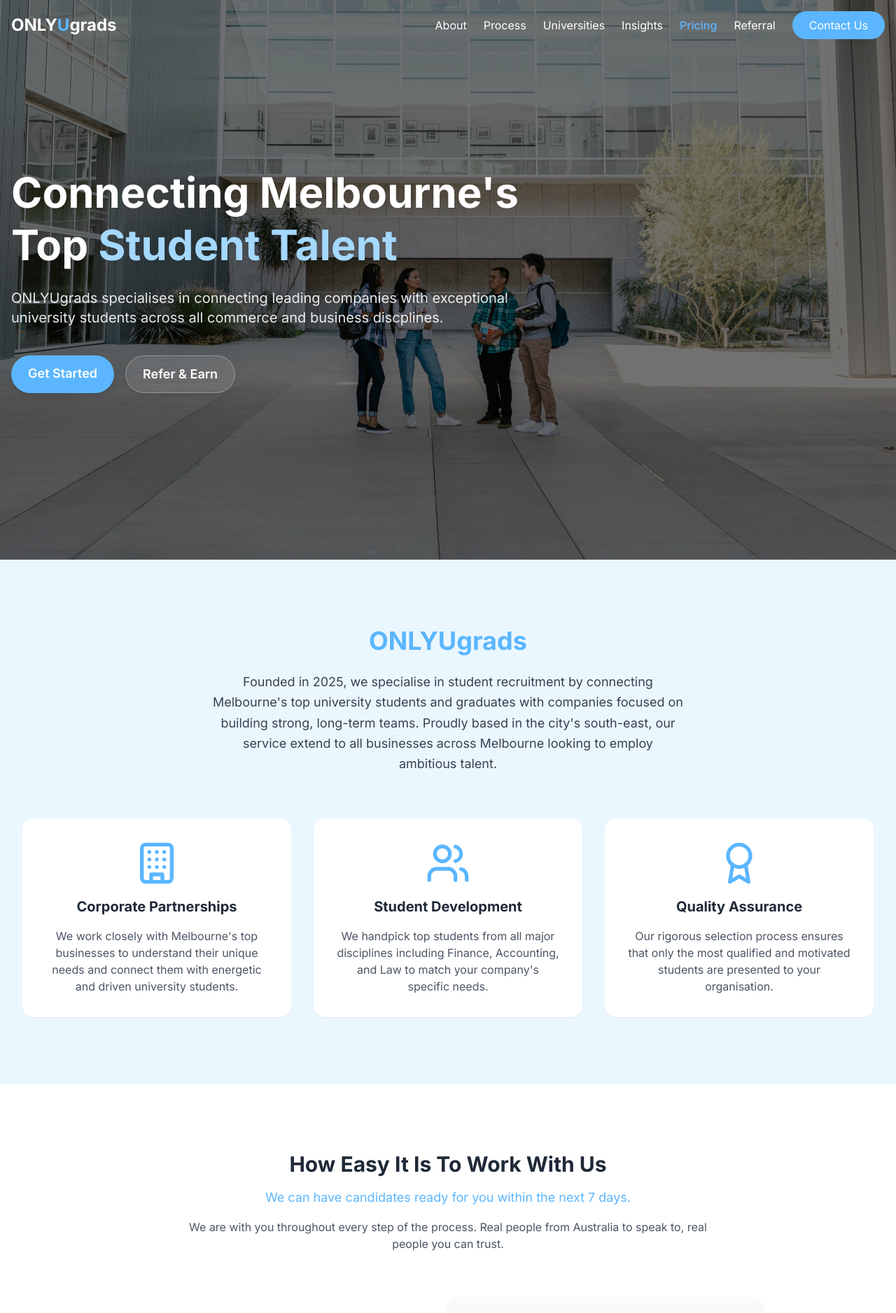
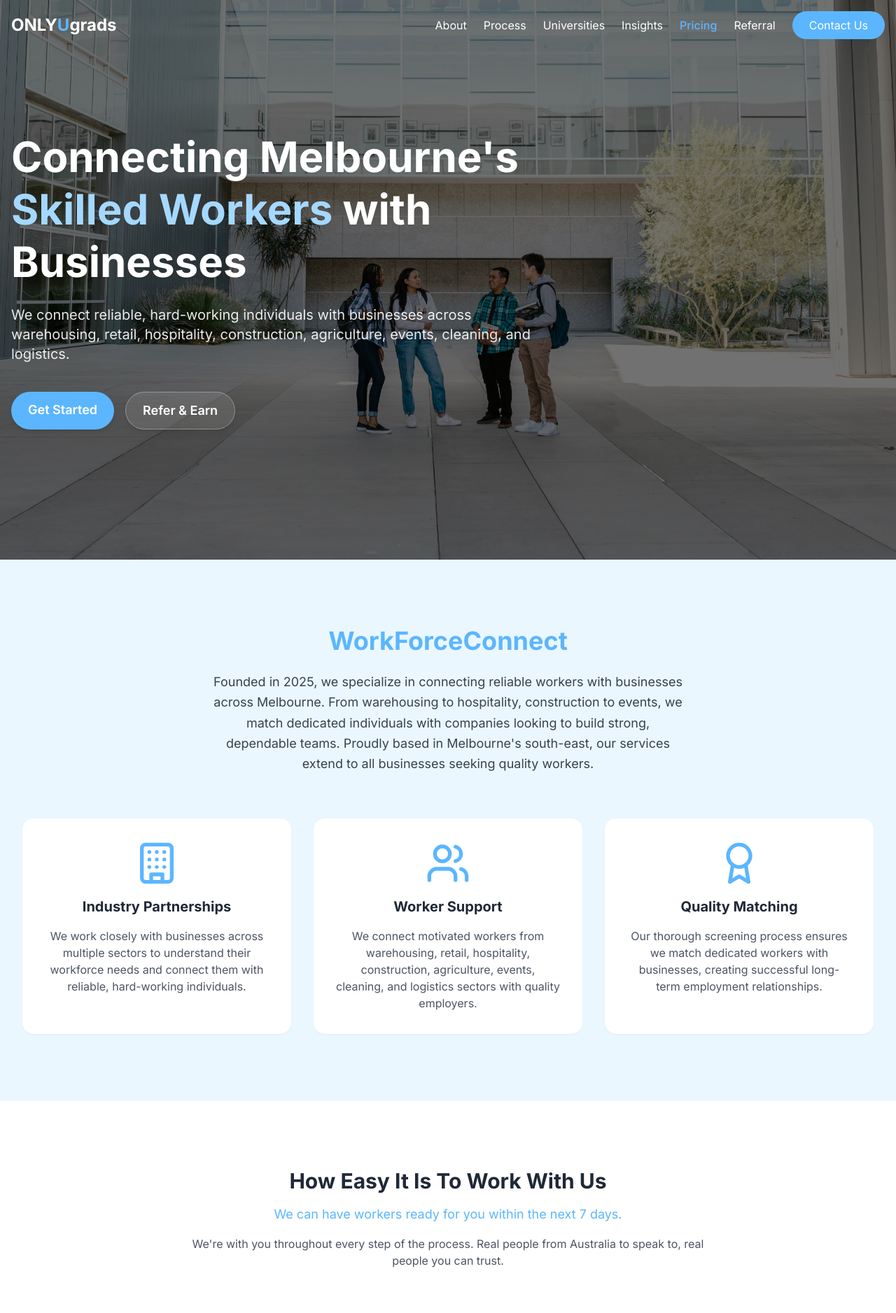
Before and after one commit to Zaggy887/Labour, a React (Vite) app: page / in a window 1280 px wide. Shown: the top 1877 px of the page at 70% size. Built offline with nearby package versions, Linux system fonts and the light colour scheme.

Commit message:
Updated App.tsx

```diff
--- a/src/App.tsx
+++ b/src/App.tsx
@@ -4,7 +4,7 @@ import Hero from "./components/Hero";
 import About from "./components/About";
 import Process from "./components/Process";
 import Statistics from "./components/Statistics";
-import Universities from "./components/Universities";
+import Industries from "./components/Universities";
 import Articles from "./components/Articles";
 import ContactForm from "./components/ContactForm";
 import Pricing from "./components/Pricing";
@@ -36,7 +36,7 @@ function App() {
         <About />
         <Process />
         <Statistics />
-        <Universities />
+        <Industries />
         <Articles />
         <ContactForm />
         <Pricing />
--- a/src/components/About.tsx
+++ b/src/components/About.tsx
@@ -29,37 +29,36 @@ const About = () => {
       <div className="container">
         <div className="text-center max-w-3xl mx-auto mb-16">
           <h2 className="fade-in mb-6">
-            <span className="text-[#5BB6FF] font-bold">ONLY</span>
-            <span className="text-[#5BB6FF]">U</span>
-            <span className="text-[#5BB6FF] font-bold">grads</span>
+            <span className="text-[#5BB6FF] font-bold">WorkForce</span>
+            <span className="text-[#5BB6FF]">Connect</span>
           </h2>
           <p className="fade-in text-lg text-gray-700 leading-relaxed max-w-2xl mx-auto">
-            Founded in 2025, we specialise in student recruitment by connecting Melbourne's top university students and graduates with companies focused on building strong, long-term teams. Proudly based in the city's south-east, our service extend to all businesses across Melbourne looking to employ ambitious talent.
+            Founded in 2025, we specialize in connecting reliable workers with businesses across Melbourne. From warehousing to hospitality, construction to events, we match dedicated individuals with companies looking to build strong, dependable teams. Proudly based in Melbourne's south-east, our services extend to all businesses seeking quality workers.
           </p>
         </div>
 
         <div className="grid md:grid-cols-3 gap-8">
           <div className="fade-in card p-8 flex flex-col items-center text-center">
             <Building className="w-16 h-16 text-[#5BB6FF] mb-4" />
-            <h3 className="text-xl font-bold mb-4">Corporate Partnerships</h3>
+            <h3 className="text-xl font-bold mb-4">Industry Partnerships</h3>
             <p className="text-gray-600">
-              We work closely with Melbourne's top businesses to understand their unique needs and connect them with energetic and driven university students.
+              We work closely with businesses across multiple sectors to understand their workforce needs and connect them with reliable, hard-working individuals.
             </p>
           </div>
 
           <div className="fade-in card p-8 flex flex-col items-center text-center" style={{ transitionDelay: '0.2s' }}>
             <Users className="w-16 h-16 text-[#5BB6FF] mb-4" />
-            <h3 className="text-xl font-bold mb-4">Student Development</h3>
+            <h3 className="text-xl font-bold mb-4">Worker Support</h3>
             <p className="text-gray-600">
-              We handpick top students from all major disciplines including Finance, Accounting, and Law to match your company's specific needs.
+              We connect motivated workers from warehousing, retail, hospitality, construction, agriculture, events, cleaning, and logistics sectors with quality employers.
             </p>
           </div>
 
           <div className="fade-in card p-8 flex flex-col items-center text-center" style={{ transitionDelay: '0.4s' }}>
             <Award className="w-16 h-16 text-[#5BB6FF] mb-4" />
-            <h3 className="text-xl font-bold mb-4">Quality Assurance</h3>
+            <h3 className="text-xl font-bold mb-4">Quality Matching</h3>
             <p className="text-gray-600">
-              Our rigorous selection process ensures that only the most qualified and motivated students are presented to your organisation.
+              Our thorough screening process ensures we match dedicated workers with businesses, creating successful long-term employment relationships.
             </p>
           </div>
         </div>
--- a/src/components/Articles.tsx
+++ b/src/components/Articles.tsx
@@ -25,28 +25,28 @@ const Articles = () => {
 
   const articles = [
   {
-    title: 'Corporate Crisis: Employee Turnover Solutions',
-    image: 'https://images.pexels.com/photos/8062287/pexels-photo-8062287.jpeg?auto=compress&cs=tinysrgb&w=1260&h=750&dpr=2',
-    desc: 'Learn how integrating university students into your workforce can address high turnover rates and build a sustainable talent pipeline.',
-    link: 'https://www.shrm.org/topics-tools/news/all-things-work/reducing-employee-turnover',
-    alt: 'Office team discussing ideas',
-    date: 'March 18, 2025',
+    title: 'The Growing Demand for Flexible Labour',
+    image: 'https://images.pexels.com/photos/4491881/pexels-photo-4491881.jpeg?auto=compress&cs=tinysrgb&w=1260&h=750&dpr=2',
+    desc: 'Explore how businesses across warehousing, hospitality, and retail are adapting to flexible workforce models to meet seasonal and operational demands.',
+    link: 'https://www.mckinsey.com/featured-insights/future-of-work/the-future-of-work-after-covid-19',
+    alt: 'Workers in warehouse',
+    date: 'February 2025',
   },
   {
-    title: 'Students Are Changing the Corporate World',
-    image: 'https://images.pexels.com/photos/9783812/pexels-photo-9783812.jpeg?auto=compress&cs=tinysrgb&w=1260&h=750&dpr=2',
-    desc: 'Discover how university students are bringing technological proficiency, adaptability, and fresh perspectives that are reshaping traditional business models.',
-    link: 'https://www.aacsb.edu/insights/articles/2024/06/equipping-business-students-for-a-dynamic-future',
-    alt: 'Students collaborating with professionals',
-    date: 'June 18, 2024',
+    title: 'Why Skilled Workers Matter in Today\'s Economy',
+    image: 'https://images.pexels.com/photos/5331895/pexels-photo-5331895.jpeg?auto=compress&cs=tinysrgb&w=1260&h=750&dpr=2',
+    desc: 'Discover why experienced workers in construction, logistics, and agriculture are essential for driving business growth and operational efficiency.',
+    link: 'https://www.weforum.org/stories/2023/05/future-jobs-2023-skills/',
+    alt: 'Construction workers',
+    date: 'January 2025',
   },
   {
-    title: 'Why You Need to Hire University Students',
-    image: 'https://images.pexels.com/photos/1595385/pexels-photo-1595385.jpeg',
-    desc: 'University students bring fresh perspectives, innovative ideas, and digital-native skills that can transform your business operations and culture.',
-    link: 'https://www.gradleaders.com/hireuniversitytalent/',
-    alt: 'Young professionals brainstorming',
-    date: 'May 25, 2023',
+    title: 'Building Strong Teams in Essential Industries',
+    image: 'https://images.pexels.com/photos/3184360/pexels-photo-3184360.jpeg?auto=compress&cs=tinysrgb&w=1260&h=750&dpr=2',
+    desc: 'Learn how businesses in essential industries are building reliable teams by focusing on worker satisfaction, training, and long-term retention.',
+    link: 'https://www.forbes.com/sites/forbeshumanresourcescouncil/2024/01/30/building-resilient-teams/',
+    alt: 'Team collaboration',
+    date: 'December 2024',
   }
 ]
 ;
@@ -85,7 +85,7 @@ const Articles = () => {
         <div className="text-center max-w-3xl mx-auto mb-16">
           <h2 className="fade-in mb-6">Industry Insights</h2>
           <p className="fade-in text-lg text-gray-600">
-            Discover how university students are transforming the corporate landscape and why your business should be part of this evolution.
+            Learn how businesses are adapting to workforce trends and why partnering with reliable workers is essential for success.
           </p>
         </div>
 
--- a/src/components/Hero.tsx
+++ b/src/components/Hero.tsx
@@ -62,13 +62,13 @@ const Hero = () => {
       <div className={`container mx-auto px-4 relative z-10 text-white ${imagesLoaded ? 'animate-fade-in-slow' : 'opacity-0'}`}>
         <div className="max-w-3xl">
           <h1 className="text-4xl sm:text-6xl font-bold leading-snug sm:leading-tight mb-5 sm:mb-6 drop-shadow-sm animate-slide-up">
-            Connecting Melbourne's Top{" "}
-            <span className="text-[#A5D8FF] drop-shadow-sm">Student Talent</span>
+            Connecting Melbourne's{" "}
+            <span className="text-[#A5D8FF] drop-shadow-sm">Skilled Workers</span>{" "}
+            with Businesses
           </h1>
 
           <p className="text-base sm:text-xl text-white/90 mb-8 sm:mb-10 drop-shadow-sm animate-fade-in-slower">
-            ONLYUgrads specialises in connecting leading companies with exceptional
-            university students across all commerce and business discplines.
+            We connect reliable, hard-working individuals with businesses across warehousing, retail, hospitality, construction, agriculture, events, cleaning, and logistics.
           </p>
 
           <div className="flex flex-col sm:flex-row gap-3 sm:gap-4 w-full sm:w-auto animate-slide-up">
--- a/src/components/Process.tsx
+++ b/src/components/Process.tsx
@@ -35,19 +35,19 @@ const Process = () => {
       step: '2',
       title: 'Consultation Call',
       icon: Phone,
-      description: "We'll discuss your needs, any staffing challenges, and the ideal candidate profile.",
+      description: "We'll discuss your needs, staffing challenges, and the ideal worker profile for your business.",
     },
     {
       step: '3',
-      title: 'Candidate Selection',
+      title: 'Worker Selection',
       icon: Users,
-      description: "We'll present you with pre-screened candidates matching your requirements.",
+      description: "We'll present you with pre-screened workers matching your specific requirements and industry needs.",
     },
     {
       step: '4',
       title: 'Onboarding Support',
       icon: CheckSquare,
-      description: "We'll help ensure a smooth transition for both you and the student.",
+      description: "We'll help ensure a smooth transition and successful start for both you and your new team member.",
     },
   ];
 
@@ -57,10 +57,10 @@ const Process = () => {
         <div className="text-center max-w-3xl mx-auto mb-16">
           <h2 className="fade-in text-3xl font-bold mb-4">How Easy It Is To Work With Us</h2>
           <p className="fade-in text-lg text-[#5BB6FF] mb-4">
-            We can have candidates ready for you within the next 7 days.
+            We can have workers ready for you within the next 7 days.
           </p>
           <p className="fade-in text-gray-600">
-            We are with you throughout every step of the process. Real people from Australia to speak to, real people you can trust.
+            We're with you throughout every step of the process. Real people from Australia to speak to, real people you can trust.
           </p>
         </div>
 
--- a/src/components/Universities.tsx
+++ b/src/components/Universities.tsx
@@ -1,7 +1,7 @@
 import { useEffect, useRef } from 'react';
-import { CheckCircle } from 'lucide-react';
+import { Warehouse, ShoppingCart, Utensils, HardHat, Wheat, CalendarDays, Sparkles, TruckIcon } from 'lucide-react';
 
-const Universities = () => {
+const Industries = () => {
   const sectionRef = useRef<HTMLDivElement>(null);
 
   useEffect(() => {
@@ -24,120 +24,114 @@ const Universities = () => {
     };
   }, []);
 
-  const universities = [
+  const industries = [
     {
-      logo: '/Uni_Melbourne_LOGO',
-      name: 'The University of Melbourne',
+      icon: Warehouse,
+      name: 'Warehousing',
+      color: '#4A90E2',
     },
     {
-      logo: '/Monash_LOGO.png',
-      name: 'Monash University',
+      icon: ShoppingCart,
+      name: 'Retail',
+      color: '#E94B3C',
     },
     {
-      logo: '/Deakin_LOGO.png',
-      name: 'Deakin University',
+      icon: Utensils,
+      name: 'Hospitality',
+      color: '#F5A623',
     },
     {
-      logo: '/Swinburne_LOGO.png',
-      name: 'Swinburne University',
+      icon: HardHat,
+      name: 'Construction',
+      color: '#7B68EE',
     },
     {
-      logo: '/RMIT_LOGO.png',
-      name: 'RMIT University',
+      icon: Wheat,
+      name: 'Agriculture',
+      color: '#50C878',
+    },
+    {
+      icon: CalendarDays,
+      name: 'Events',
+      color: '#FF6B9D',
+    },
+    {
+      icon: Sparkles,
+      name: 'Cleaning',
+      color: '#00CED1',
+    },
+    {
+      icon: TruckIcon,
+      name: 'Logistics',
+      color: '#FF8C00',
     },
   ];
 
   return (
     <section
-      id="universities"
+      id="industries"
       style={{ backgroundColor: '#5BB6FF' }}
       className="section text-white py-16"
       ref={sectionRef}
     >
       <div className="container mx-auto px-4">
-        {/* Heading */}
         <div className="text-center max-w-3xl mx-auto mb-12">
-          <h2 className="fade-in text-white text-3xl font-bold mb-4">University Talent</h2>
+          <h2 className="fade-in text-white text-3xl font-bold mb-4">Industries We Serve</h2>
           <p className="fade-in text-white text-lg">
-            We regularly engage with students and societies from Melbourne’s top universities, helping us connect with driven talent across business and commerce fields.
+            We connect reliable workers with businesses across a wide range of industries throughout Melbourne.
           </p>
         </div>
 
-        {/* Logos: scrollable on mobile, wrapped grid on desktop */}
-        <div className="mb-16">
-          {/* Mobile: horizontal scroll */}
-          <div className="flex md:hidden gap-6 overflow-x-auto overflow-y-hidden px-2 pb-2 snap-x snap-mandatory">
-            {universities.map((uni, index) => (
-              <div key={index} className="flex-shrink-0 snap-start w-40">
-                <img
-                  src={uni.logo}
-                  alt={`${uni.name} logo`}
-                  className={`${
-                    uni.name === 'The University of Melbourne' ? 'h-24 mt-[-12px]' : 'h-20'
-                  } w-full object-contain mx-auto transition-opacity duration-700 fade-in`}
-                  loading="lazy"
-                />
+        <div className="grid grid-cols-2 md:grid-cols-4 gap-6 mb-16">
+          {industries.map((industry, index) => {
+            const Icon = industry.icon;
+            return (
+              <div
+                key={index}
+                className="fade-in bg-white/10 backdrop-blur-sm rounded-xl p-6 text-center hover:bg-white/20 transition-all duration-300 hover:scale-105"
+                style={{ transitionDelay: `${index * 0.1}s` }}
+              >
+                <Icon className="w-12 h-12 mx-auto mb-3 text-white" />
+                <h3 className="text-white font-semibold text-lg">{industry.name}</h3>
               </div>
-            ))}
+            );
+          })}
+        </div>
+
+        <div className="grid md:grid-cols-3 gap-8">
+          <div className="fade-in flex flex-col items-center text-center">
+            <div className="w-16 h-16 bg-white/20 rounded-full flex items-center justify-center mb-4">
+              <Warehouse className="w-8 h-8 text-white" />
+            </div>
+            <h3 className="text-white text-xl font-semibold mb-2">Wide Network</h3>
+            <p className="text-white">
+              We maintain connections with workers across all major industries, ready to meet your staffing needs.
+            </p>
           </div>
 
-          {/* Desktop: wrapped flex layout */}
-          <div className="hidden md:flex flex-wrap justify-center gap-10">
-            {universities.map((uni, index) => (
-              <div key={index} className="w-[180px]">
-                <img
-                  src={uni.logo}
-                  alt={`${uni.name} logo`}
-                  className={`${
-                    uni.name === 'The University of Melbourne' ? 'h-24 mt-[-12px]' : 'h-20'
-                  } w-full object-contain mx-auto transition-opacity duration-700 fade-in`}
-                  loading="lazy"
-                />
-              </div>
-            ))}
+          <div className="fade-in flex flex-col items-center text-center" style={{ transitionDelay: '0.2s' }}>
+            <div className="w-16 h-16 bg-white/20 rounded-full flex items-center justify-center mb-4">
+              <HardHat className="w-8 h-8 text-white" />
+            </div>
+            <h3 className="text-white text-xl font-semibold mb-2">Experienced Workers</h3>
+            <p className="text-white">
+              We connect you with motivated individuals who have the skills and work ethic to contribute from day one.
+            </p>
+          </div>
+
+          <div className="fade-in flex flex-col items-center text-center" style={{ transitionDelay: '0.4s' }}>
+            <div className="w-16 h-16 bg-white/20 rounded-full flex items-center justify-center mb-4">
+              <TruckIcon className="w-8 h-8 text-white" />
+            </div>
+            <h3 className="text-white text-xl font-semibold mb-2">Quick Placement</h3>
+            <p className="text-white">
+              Our efficient process means you can have workers ready to start within days, not weeks.
+            </p>
           </div>
         </div>
-
-        {/* Info Cards */}
-        <div className="grid md:grid-cols-3 gap-8">
-          <div className="fade-in flex items-start">
-            <CheckCircle className="flex-shrink-0 w-6 h-6 text-white/70 mr-3 mt-1" />
-            <div>
-              <h3 className="text-white text-xl font-semibold mb-2">Direct University Access</h3>
-              <p className="text-white">
-                We connect with student societies and attend university events to engage with top student talent.
-              </p>
-            </div>
-          </div>
-
-          <div className="fade-in flex items-start" style={{ transitionDelay: '0.2s' }}>
-            <CheckCircle className="flex-shrink-0 w-6 h-6 text-white/70 mr-3 mt-1" />
-            <div>
-              <h3 className="text-white text-xl font-semibold mb-2">Top Academic Performers</h3>
-              <p className="text-white">
-                We select students with strong academics, extracurricular involvement, and high growth potential.
-              </p>
-            </div>
-          </div>
-
-          <div className="fade-in flex items-start" style={{ transitionDelay: '0.4s' }}>
-            <CheckCircle className="flex-shrink-0 w-6 h-6 text-white/70 mr-3 mt-1" />
-            <div>
-              <h3 className="text-white text-xl font-semibold mb-2">Diverse Talent Pool</h3>
-              <p className="text-white">
-                Our influence spans across multiple universities, ensuring a diverse range of skills and perspectives.
-              </p>
-            </div>
-          </div>
-        </div>
-
-        {/* Subtle Disclaimer */}
-        <p className="mt-12 text-center text-xs text-white/40">
-          *We are not directly affiliated with any university.
-        </p>
       </div>
     </section>
   );
 };
 
-export default Universities;
+export default Industries;
```
Also changed, not shown: src/components/ContactForm.tsx (+8 -8 lines), src/components/Pricing.tsx (+13 -13 lines).
